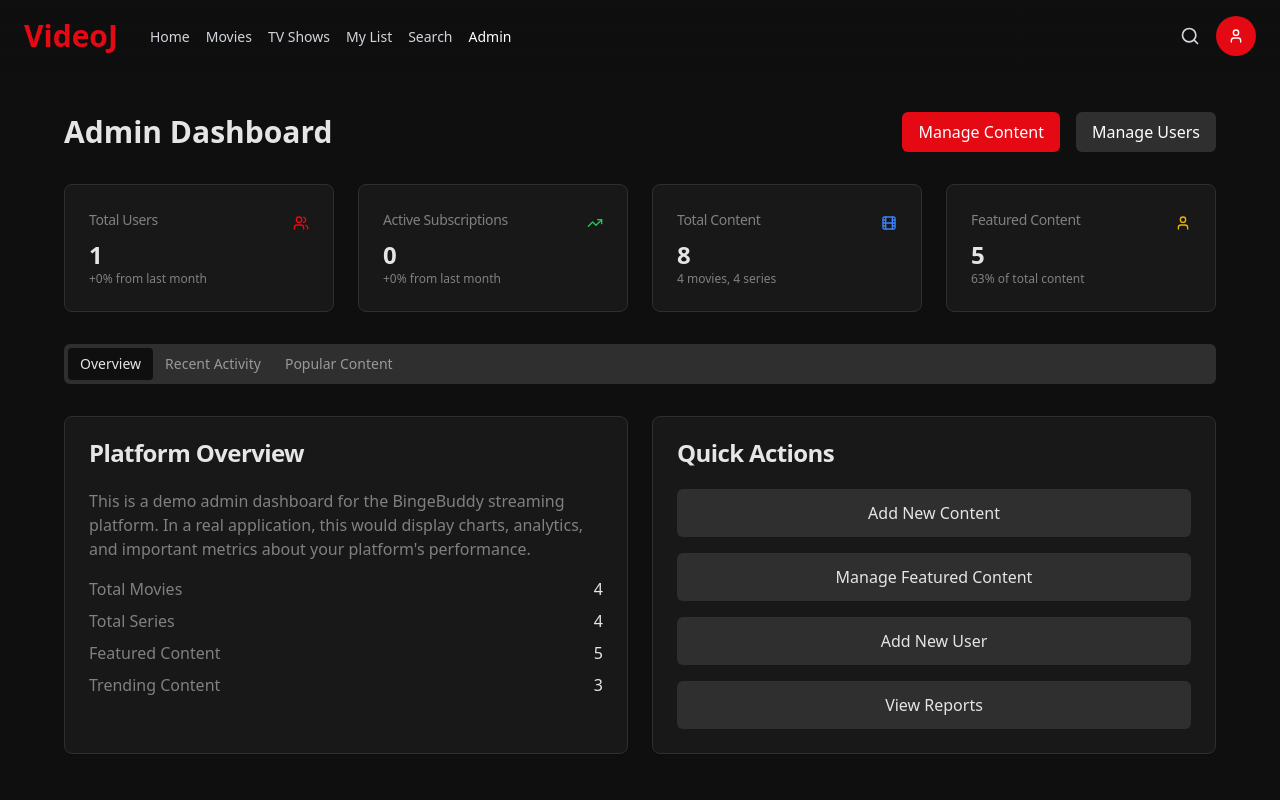
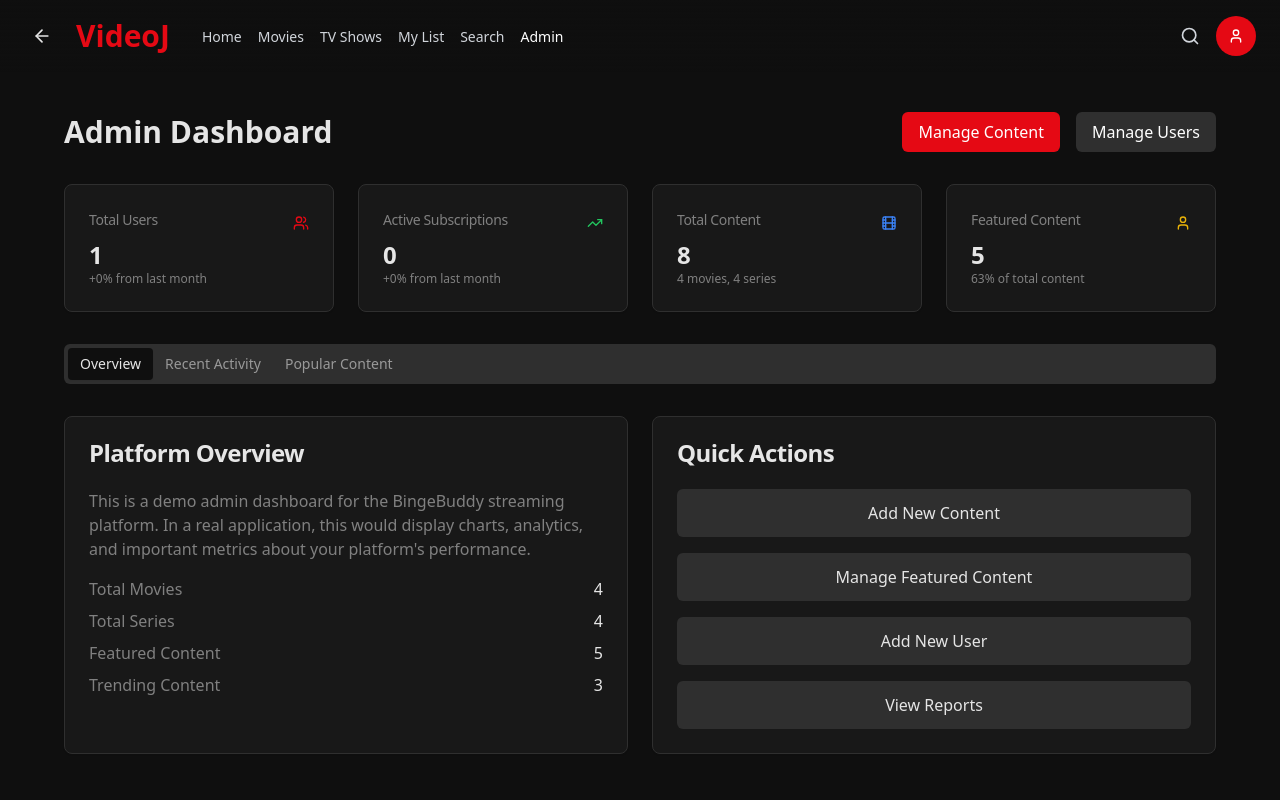
Before and after one commit to Sumitdev09/videojnew, a React (Vite) app: page /admin in a window 1280 px wide. Shown: the top 800 px of the page. Built offline with nearby package versions, Linux system fonts and the light colour scheme; sample sign-in values are in the browser's storage.

Commit message:
Fix: Footer and header styling
Refactor footer and header styles to improve visual separation.

```diff
--- a/src/components/layout/Navbar.tsx
+++ b/src/components/layout/Navbar.tsx
@@ -1,3 +1,4 @@
+
 import { useState, useEffect } from "react";
 import { Link, useNavigate, useLocation } from "react-router-dom";
 import { useAuth } from "@/context/auth-context";
@@ -9,7 +10,7 @@ import {
   DropdownMenuSeparator,
   DropdownMenuTrigger,
 } from "@/components/ui/dropdown-menu";
-import { Search, User, Menu, X } from "lucide-react";
+import { Search, User, Menu, X, ArrowLeft } from "lucide-react";
 
 const Navbar = () => {
   const { isAuthenticated, isAdmin, user, logout } = useAuth();
@@ -17,6 +18,9 @@ const Navbar = () => {
   const location = useLocation();
   const [isScrolled, setIsScrolled] = useState(false);
   const [isMobileMenuOpen, setIsMobileMenuOpen] = useState(false);
+
+  // Show back button on all pages except the home page
+  const showBackButton = location.pathname !== "/";
 
   useEffect(() => {
     const handleScroll = () => {
@@ -30,6 +34,10 @@ const Navbar = () => {
   const handleLogout = () => {
     logout();
     navigate("/login");
+  };
+
+  const handleBack = () => {
+    navigate(-1);
   };
 
   // Added back the original navigation options
@@ -55,6 +63,18 @@ const Navbar = () => {
     >
       <div className="container mx-auto flex items-center justify-between py-4 px-4 md:px-6">
         <div className="flex items-center">
+          {/* Back button - separate from the logo */}
+          {showBackButton && (
+            <button
+              onClick={handleBack}
+              className="mr-4 p-2 rounded-full hover:bg-netflix-darkGray transition-colors flex items-center justify-center"
+              aria-label="Go back"
+            >
+              <ArrowLeft size={20} className="text-netflix-text" />
+            </button>
+          )}
+
+          {/* Logo - clearly separated from back button */}
           <Link to="/" className="flex items-center">
             <h1 className="text-netflix-red font-bold text-2xl md:text-3xl">VideoJ</h1>
           </Link>
```
